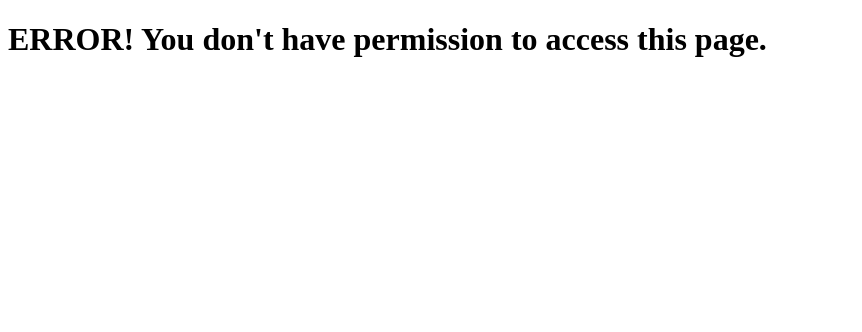
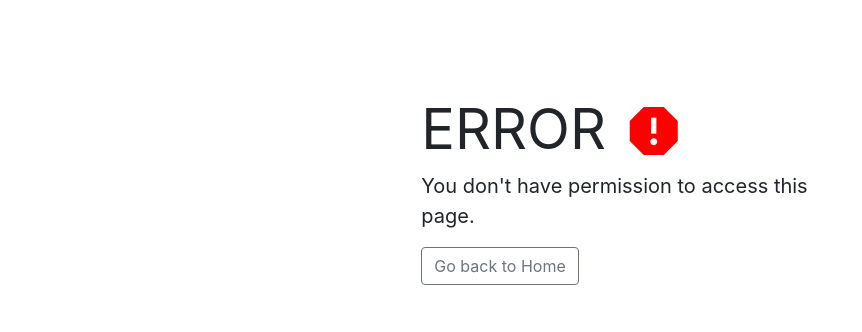
Before and after one commit to DavidRinSE/recipebox-1, a Django app: template templates/error.html in a window 1280 px wide. Shown: the top 332 px of the page, without its empty margins (0-862 px from the left). Run offline with Django 3.2, Linux system fonts and the light colour scheme; the template is opened without the code that fills it, so the values that code supplies are empty; some libraries are stand-ins or nearby versions.

Commit message:
add bootstrap to error page

```diff
--- a/templates/error.html
+++ b/templates/error.html
@@ -4,11 +4,22 @@
   <head>
     <meta charset="UTF-8">
     <meta name="viewport" content="width=device-width, initial-scale=1.0">
+    <!-- Link for Bootstrap -->
+    <link rel="stylesheet" href="https://stackpath.bootstrapcdn.com/bootstrap/4.4.1/css/bootstrap.min.css"
+      integrity="sha384-Vkoo8x4CGsO3+Hhxv8T/Q5PaXtkKtu6ug5TOeNV6gBiFeWPGFN9MuhOf23Q9Ifjh" crossorigin="anonymous">
+    <!-- Link for Google icons -->
+    <link href="https://fonts.googleapis.com/icon?family=Material+Icons" rel="stylesheet">
     <title>Error</title>
   </head>
 
-  <body class='text-center'>
-    <h1>ERROR! You don't have permission to access this page.</h1>
+  <body>
+    <div class="col-md-5 p-lg-5 mx-auto my-5">
+      <h1 class="display-4 font-weight-normal">ERROR <i class="material-icons align-bottom"
+          style='color: red; font-size: 4rem;'>report</i></h1>
+      <p class="lead font-weight-normal">You don't have permission to access this page.</p>
+      <a class="btn btn-outline-secondary" href="{% url 'home' %}">Go back to Home</a>
+    </div>
+
   </body>
 
 </html>
```
